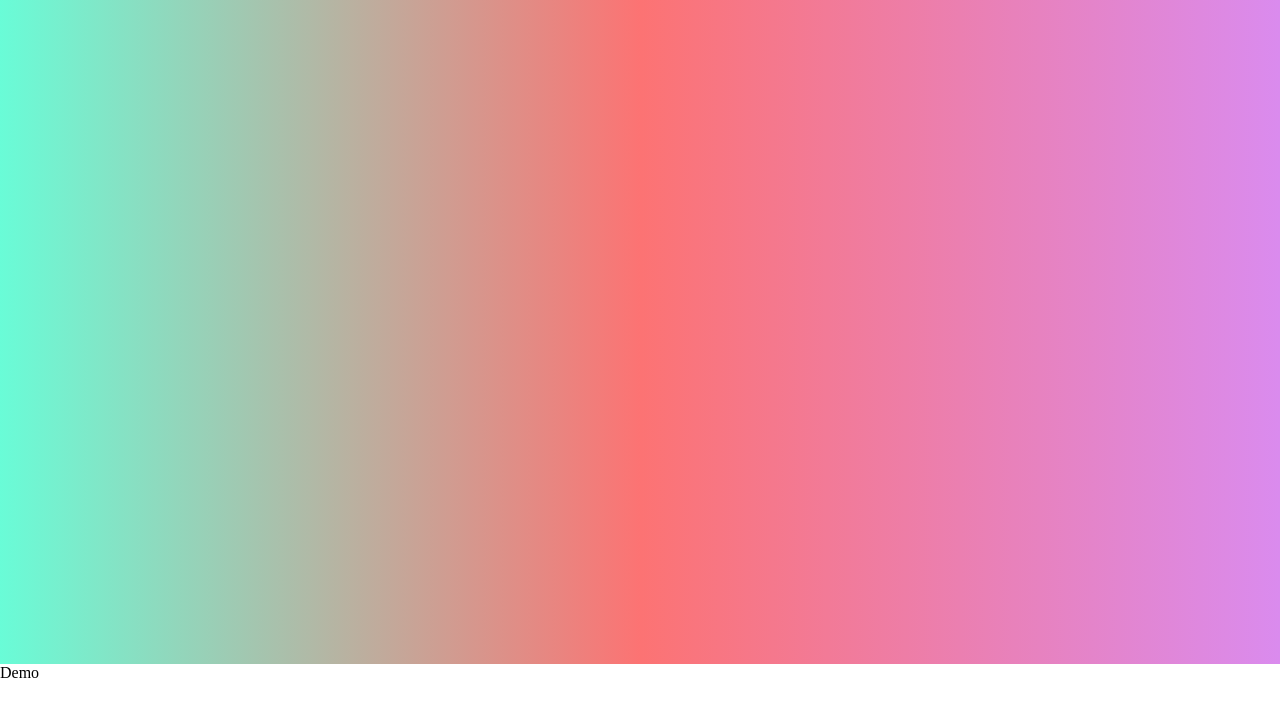
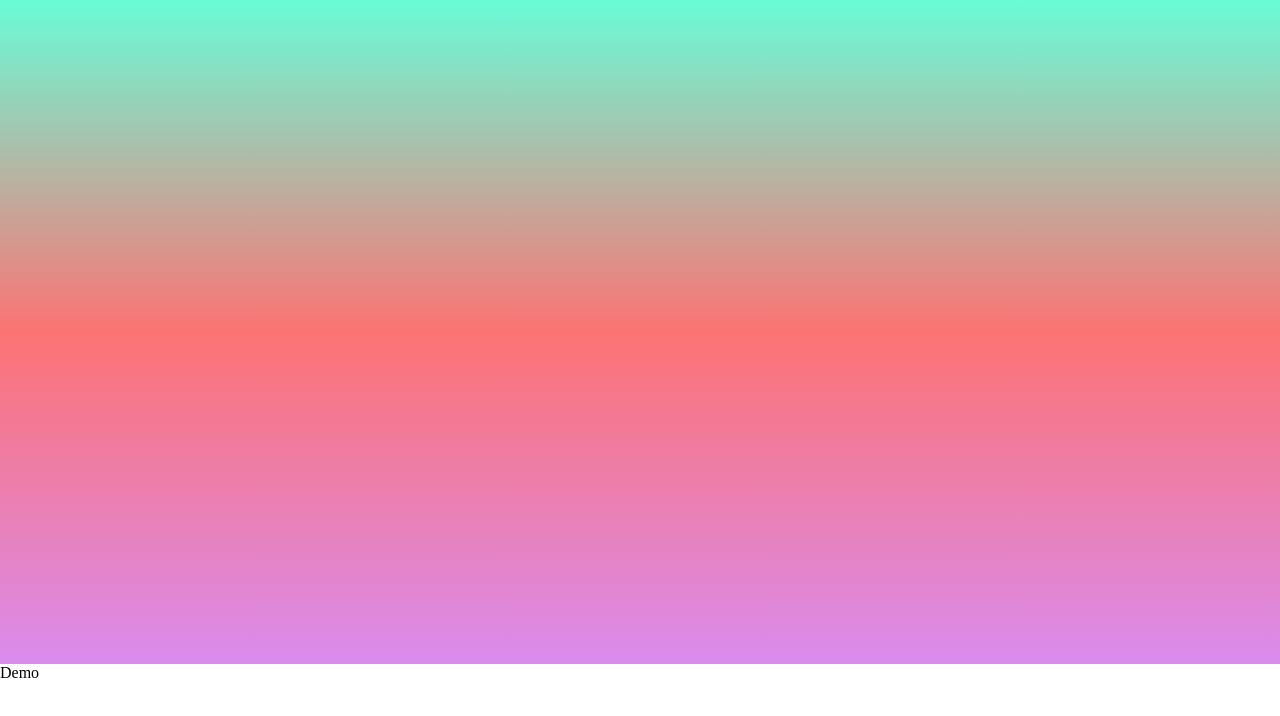
Before and after one commit to adityasah670/Ans, a plain HTML site: page index.html in a window 1280 px wide. Drawn offline with Linux system fonts and the light colour scheme.

Commit message:
Update index.html

```diff
--- a/index.html
+++ b/index.html
@@ -6,8 +6,8 @@
     <title>Document</title>
 </head>
 <body style="margin: 0%;">
-    <div style=" background: -webkit-linear-gradient(to right, rgb(228, 86, 86), rgb(85, 231, 250), rgb(224, 102, 224));
-	  background: linear-gradient(to right, rgb(105, 252, 215), rgb(252, 115, 115), #da8bee);color:#ffffff;
+    <div style=" background: -webkit-linear-gradient(to top, rgb(228, 86, 86), rgb(85, 231, 250), rgb(224, 102, 224));
+	  background: linear-gradient(to bottom, rgb(105, 252, 215), rgb(252, 115, 115), #da8bee);color:#ffffff;
 	  text-align: center;  padding: 2em;height: 600px;">
     	</div>
 	<div>Demo</div>
```
